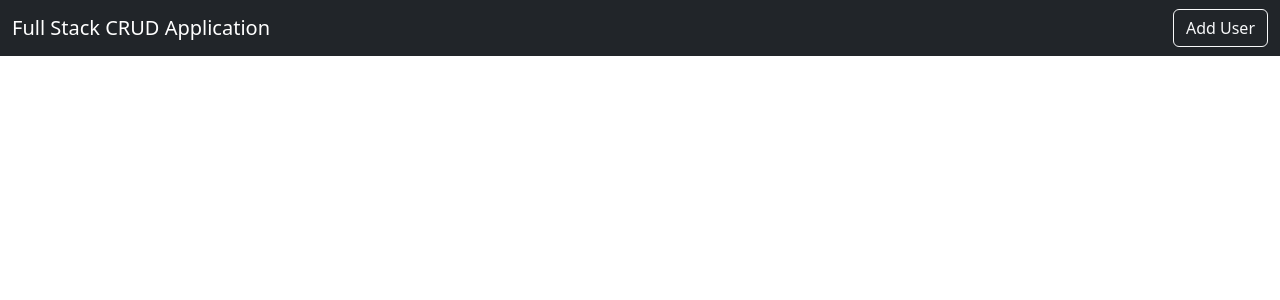
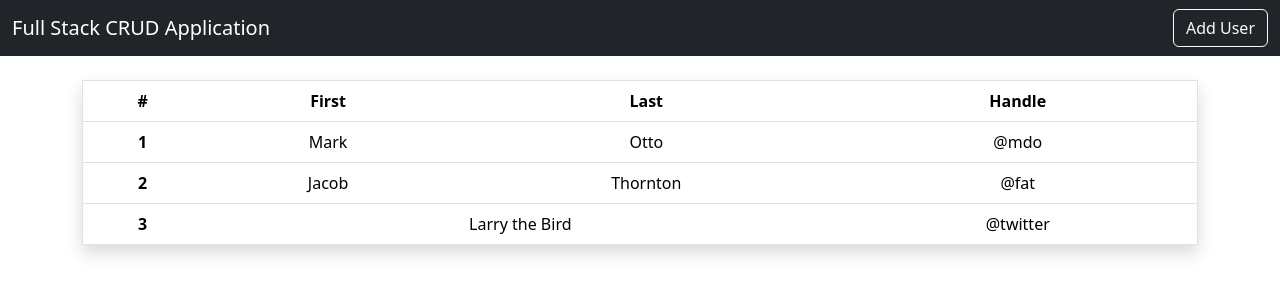
Before and after one commit to anthony-balfour/CRUD-FullStack, a React (Create React App) app: page / in a window 1280 px wide. Shown: the top 300 px of the page. Built offline with nearby package versions, Linux system fonts and the light colour scheme; no server answers.

Commit message:
connected server with axios

```diff
--- a/package.json
+++ b/package.json
@@ -6,6 +6,7 @@
     "@testing-library/jest-dom": "^5.17.0",
     "@testing-library/react": "^13.4.0",
     "@testing-library/user-event": "^13.5.0",
+    "axios": "^1.5.0",
     "bootstrap": "^5.3.2",
     "react": "^18.2.0",
     "react-dom": "^18.2.0",
--- a/src/App.js
+++ b/src/App.js
@@ -2,11 +2,13 @@
 // Importing bootstrap
 import "../node_modules/bootstrap/dist/css/bootstrap.min.css";
 import Navbar from './Layout/Navbar/navbar';
+import Home from './Pages/home';
 
 function App() {
   return (
     <div className="App">
       <Navbar />
+      <Home />
     </div>
   );
 }
--- /dev/null
+++ b/src/Pages/home.js
@@ -0,0 +1,56 @@
+import React, { useState, useEffect } from 'react';
+import axios from "axios";
+
+export default function Home() {
+
+  // to store user information
+  const [users, setUsers] = useState([]);
+
+  // every time page is rendered, grab user iformation
+
+  useEffect(() => {
+    loadUsers();
+  },[]);
+
+  const loadUsers  = async () => {
+    // getting with the specified path
+    const result = await axios.get("http://localhost:8080/users");
+    console.log(result);
+  }
+
+  return (
+    <div className="container">
+      <div className="py-4">
+      <table className="table border shadow">
+        <thead>
+          <tr>
+            <th scope="col">#</th>
+            <th scope="col">First</th>
+            <th scope="col">Last</th>
+            <th scope="col">Handle</th>
+          </tr>
+        </thead>
+        <tbody>
+          <tr>
+            <th scope="row">1</th>
+            <td>Mark</td>
+            <td>Otto</td>
+            <td>@mdo</td>
+          </tr>
+          <tr>
+            <th scope="row">2</th>
+            <td>Jacob</td>
+            <td>Thornton</td>
+            <td>@fat</td>
+          </tr>
+          <tr>
+            <th scope="row">3</th>
+            <td colspan="2">Larry the Bird</td>
+            <td>@twitter</td>
+          </tr>
+        </tbody>
+      </table>
+      </div>
+    </div>
+  )
+}
```
Also changed, not shown: 1 other file (tests, documents, lock files or other folders).
